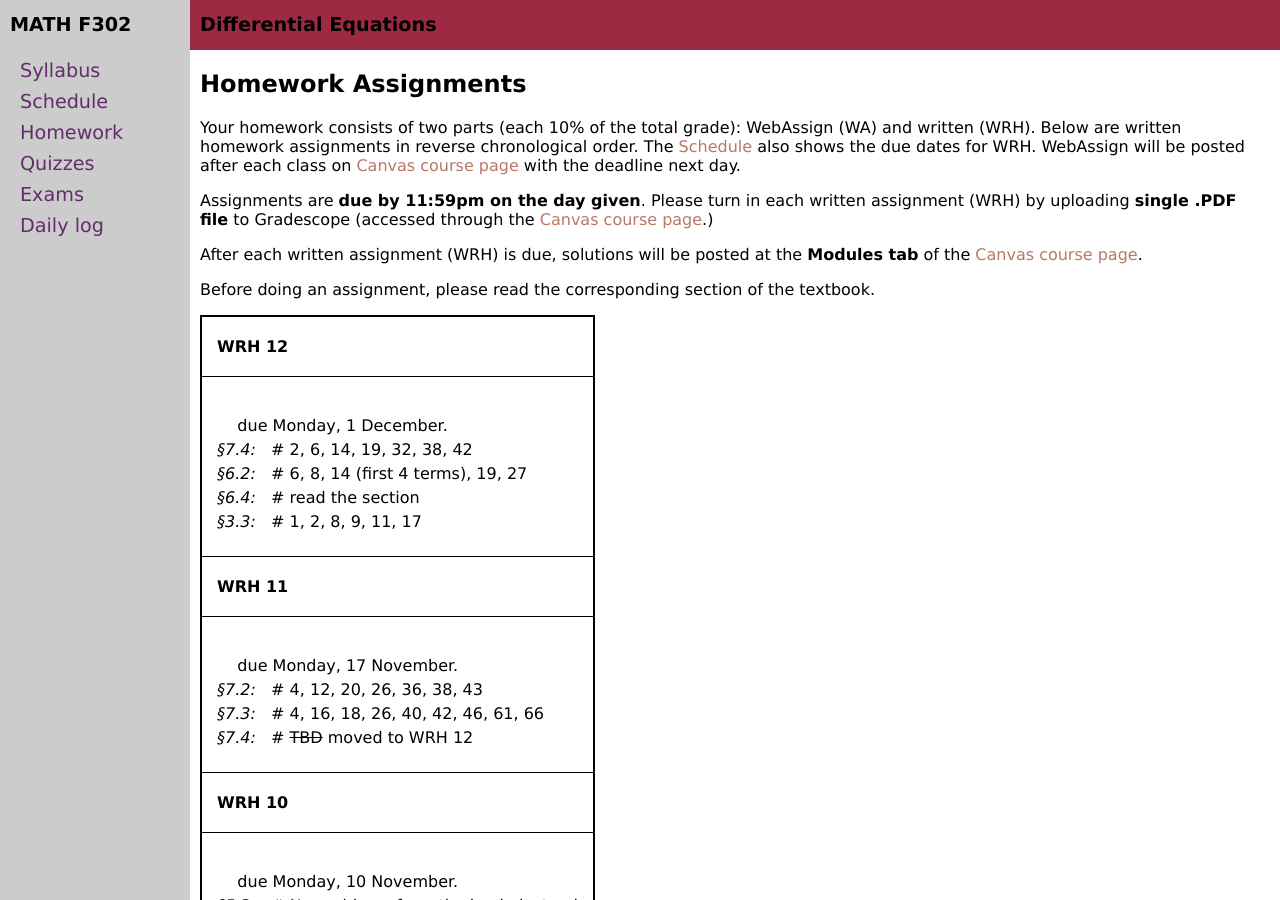
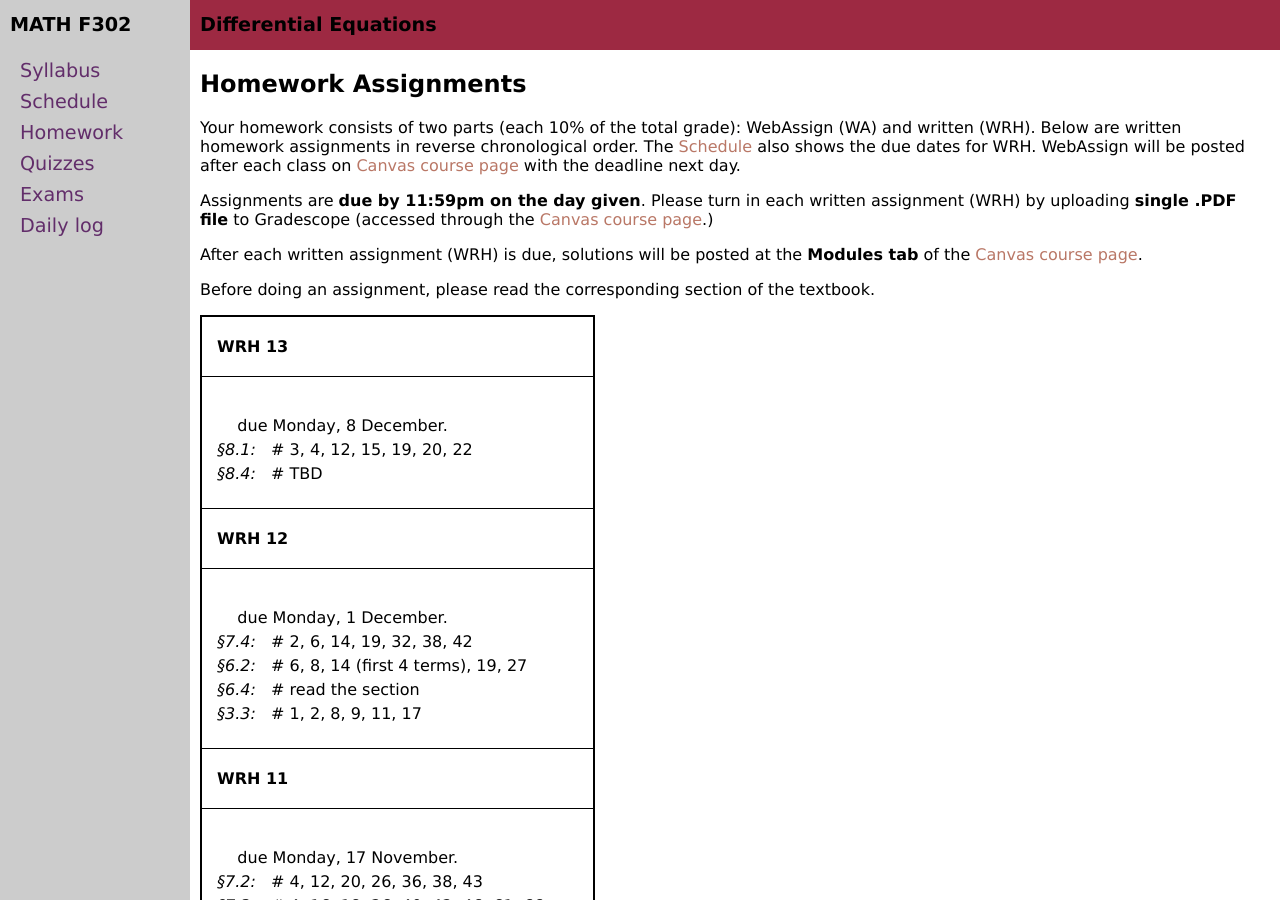
Before and after one commit to blackcurrantpi/ode, a Jekyll site: the page built from homework.md, in a window 1280 px wide and 900 px high. Built offline with Jekyll 4.4.1, drawn with Linux system fonts in a browser that asks for light colours.

Commit message:
update schedule, post code for 8p1

```diff
--- a/_data/daily.yml
+++ b/_data/daily.yml
@@ -171,6 +171,8 @@ daily:
 - name: Monday 1 December
   description: Linear Systems
   chapter: 8.1
+  doc: codes/brines.m
+  docname: Matlab example
 
 - name: Wednesday 3 December
   description: Matrix exponential
--- a/_data/homework.yml
+++ b/_data/homework.yml
@@ -2,13 +2,13 @@ semester: Fall 2025
 home: assets/homework
 homework:
 
-# - name: WRH 13
-# - due: Monday, 1/8 November
-#   sections:
-#   - section: 8.1
-#     problems: TBD
-#   - section: 8.4
-#     prorblems: TBD
+- name: WRH 13
+- due: Monday, 8 December
+  sections:
+  - section: 8.1
+    problems: 3, 4, 12, 15, 19, 20, 22
+  - section: 8.4
+    problems: TBD
 
 - name: WRH 12
 - due: Monday, 1 December
```
Also changed, not shown: 3 other files.
